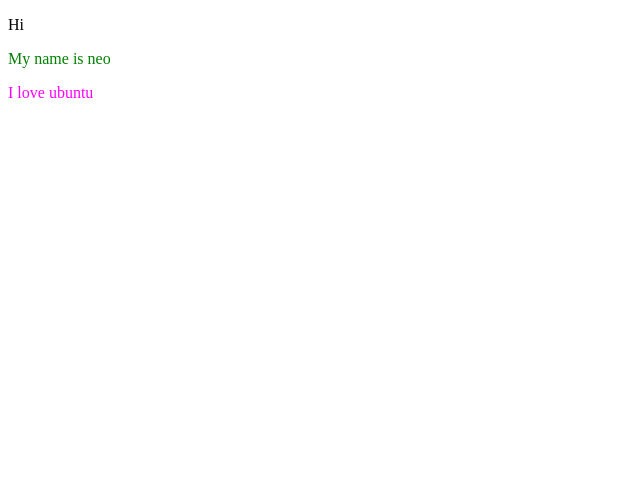
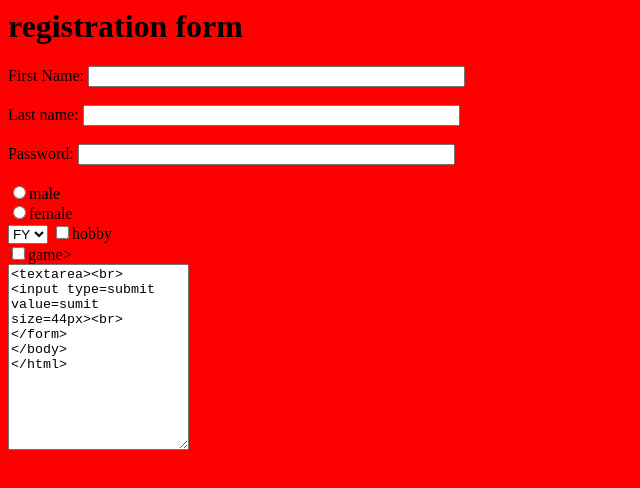
Before and after one commit to neovraz/neovraz.github.io, a plain HTML site: page index.html in a window 1280 px wide. Shown: the whole page, without its empty margins (0-640 px from the left). Drawn offline with Linux system fonts and the light colour scheme.

Commit message:
Update index.html

```diff
--- a/index.html
+++ b/index.html
@@ -1,24 +1,30 @@
-<!doctype html>
 
-<html lang="en">
-
-
-<head>
-<meta charset="utf-8"/>
-<title>Bucky's Website</title>
-<link rel="stylesheet" href="main.css">
-
-
-<body>
-
-<p>Hi</p>
-<p class="tuna" >My name is neo</p>
-<p name="nnn">I love ubuntu</p>
-
-
-
+<html>
+<body style="background-color:red";"text-align:center";>
+<h1 align=centre>registration form</h1>
+<form>
+First Name:
+<input type = textbox name=text size=44px><br><br>
+Last name:
+<input type= textbox name=lastname size=44px>
+<br>
+<br>
+Password:
+<input type= Password name=Password size=44px>
+<br>
+<br>
+<input type= radio name=gender value=male>male<br>
+<input type= radio name=gender value=female>female<br>
+<select>
+<option value=FY>FY</option>
+<option value=SY>SY</option>
+<option value=TY>TY</option>
+</select><br<br>
+<input type=checkbox value=hobby>hobby<br>
+<input type=checkbox value=game>game><br>
+<textarea rows=12 cols14>
+<textarea><br>
+<input type=submit value=sumit size=44px><br>
+</form>
 </body>
-
-</head>
-
 </html>
```
